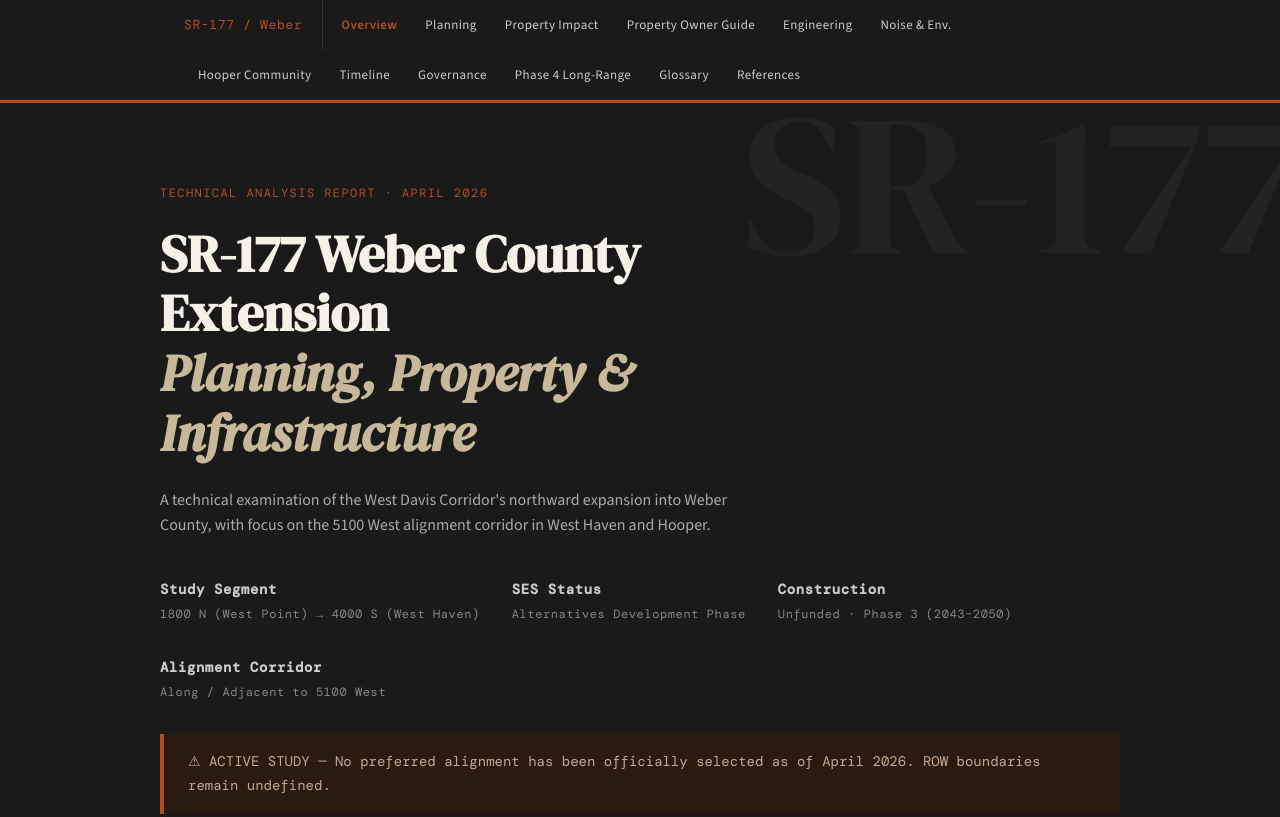
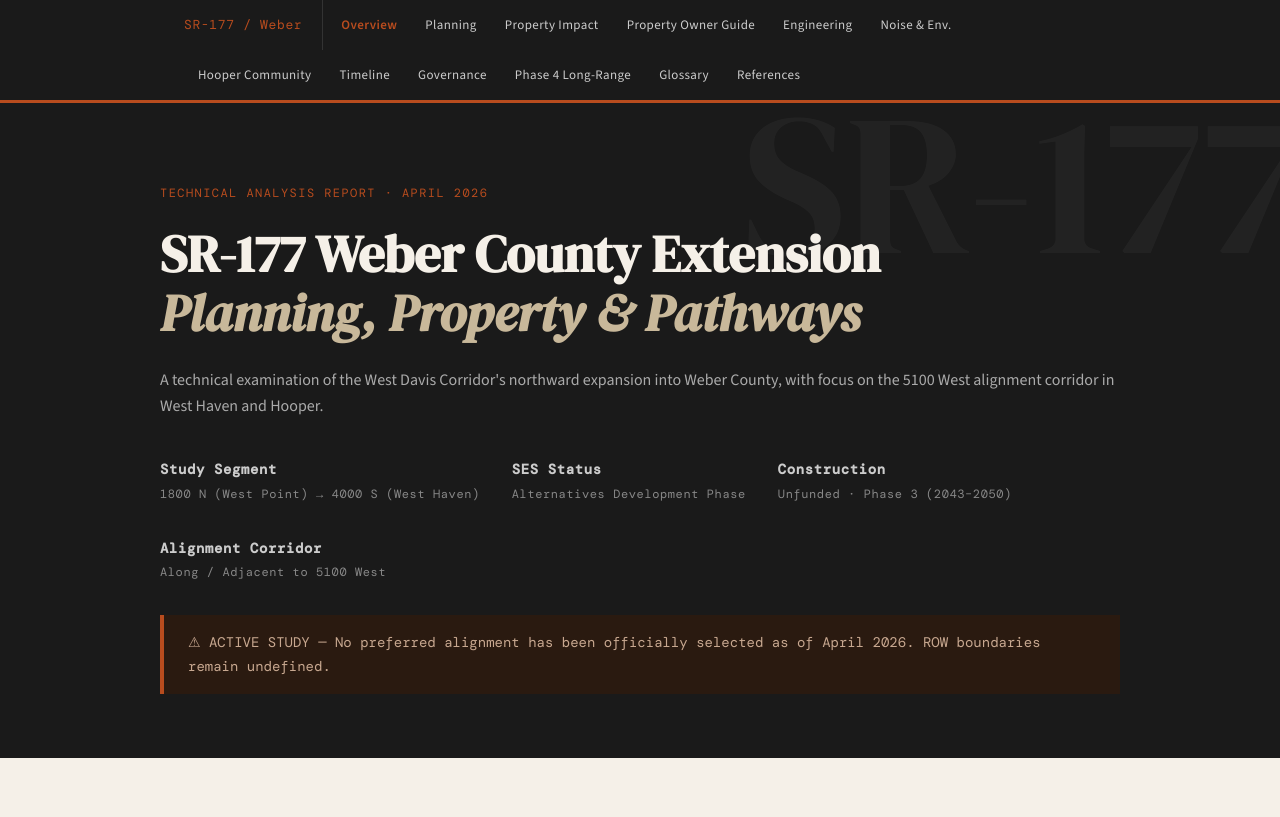
Before and after one commit to XeroIP/sr177-weber-analysis, an Eleventy site: page src/index.njk in a window 1280 px wide. Shown: the top 817 px of the page. Built offline with nearby package versions, Linux system fonts and the light colour scheme; Eleventy itself is replaced by a stand-in of ours; files that its build step writes are made by us from their sources.

Commit message:
style: remove max-width constraints from hero title and subtitle
- Remove max-width: 720px from .hero h1 to allow full-width display
- Remove max-width: 600px from .hero-sub for better readability
- Enables 'Planning, Property & Pathways' to display on single line

```diff
--- a/src/assets/css/main.css
+++ b/src/assets/css/main.css
@@ -139,7 +139,6 @@ nav a.active { color: var(--accent); font-weight: 600; }
   font-family: 'DM Serif Display', serif;
   font-size: clamp(32px, 5vw, 52px);
   line-height: 1.15;
-  max-width: 720px;
   margin-bottom: 24px;
 }
 
@@ -151,7 +150,6 @@ nav a.active { color: var(--accent); font-weight: 600; }
 .hero-sub {
   font-size: 16px;
   color: #aaa;
-  max-width: 600px;
   line-height: 1.6;
   margin-bottom: 40px;
 }
--- a/src/index.njk
+++ b/src/index.njk
@@ -7,7 +7,7 @@ pageTitle: SR-177 Weber County Extension — Technical Analysis
 <div class="hero">
   <div class="hero-inner">
     <div class="hero-kicker">Technical Analysis Report · April 2026</div>
-    <h1>SR-177 Weber County Extension<br><em>Planning, Property &amp; Infrastructure</em></h1>
+    <h1>SR-177 Weber County Extension<br><em>Planning, Property &amp; Pathways</em></h1>
     <p class="hero-sub">A technical examination of the West Davis Corridor's northward expansion into Weber County, with focus on the 5100 West alignment corridor in West Haven and Hooper.</p>
     <div class="hero-meta">
       <div class="hero-meta-item"><strong>Study Segment</strong>1800 N (West Point) → 4000 S (West Haven)</div>
```
